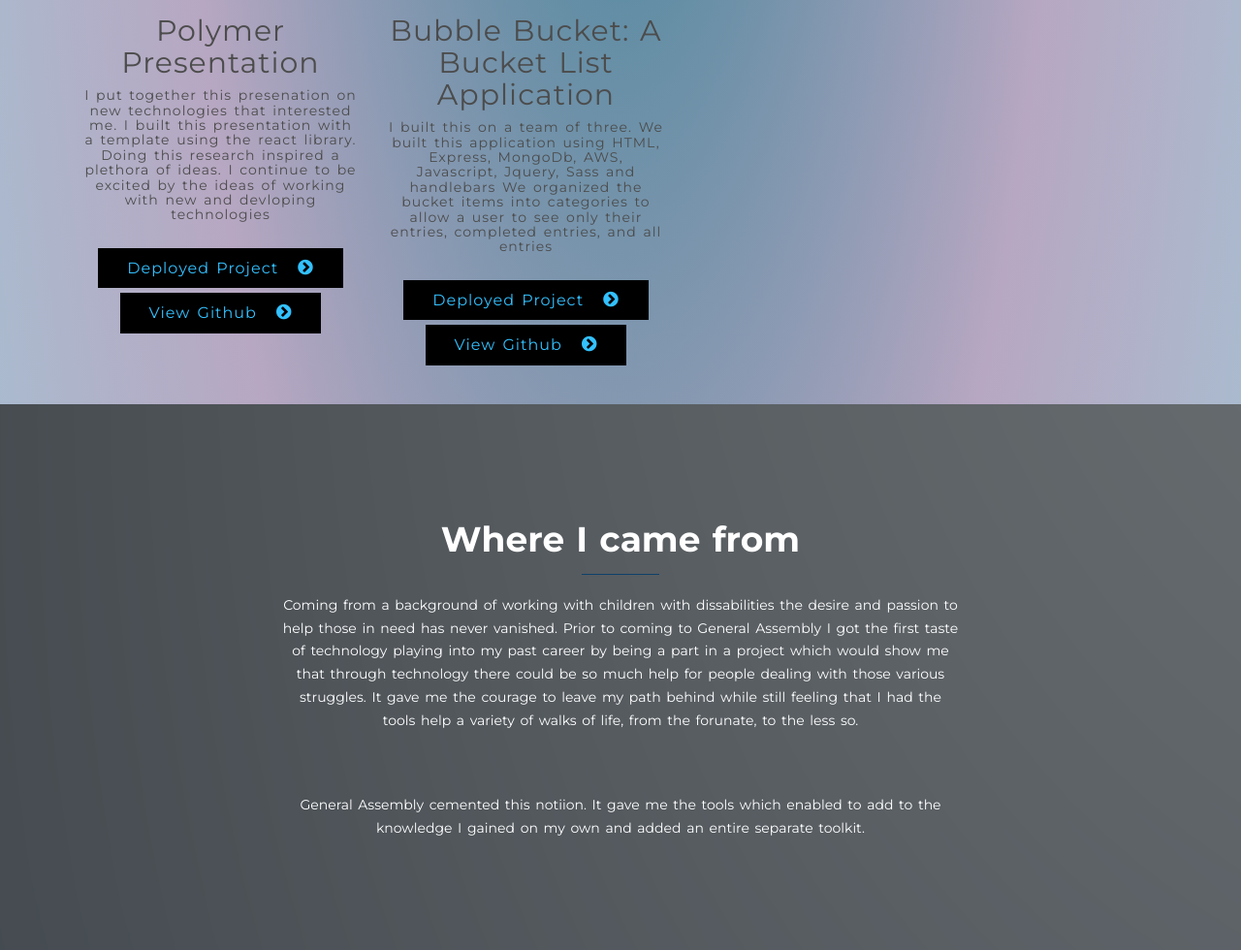
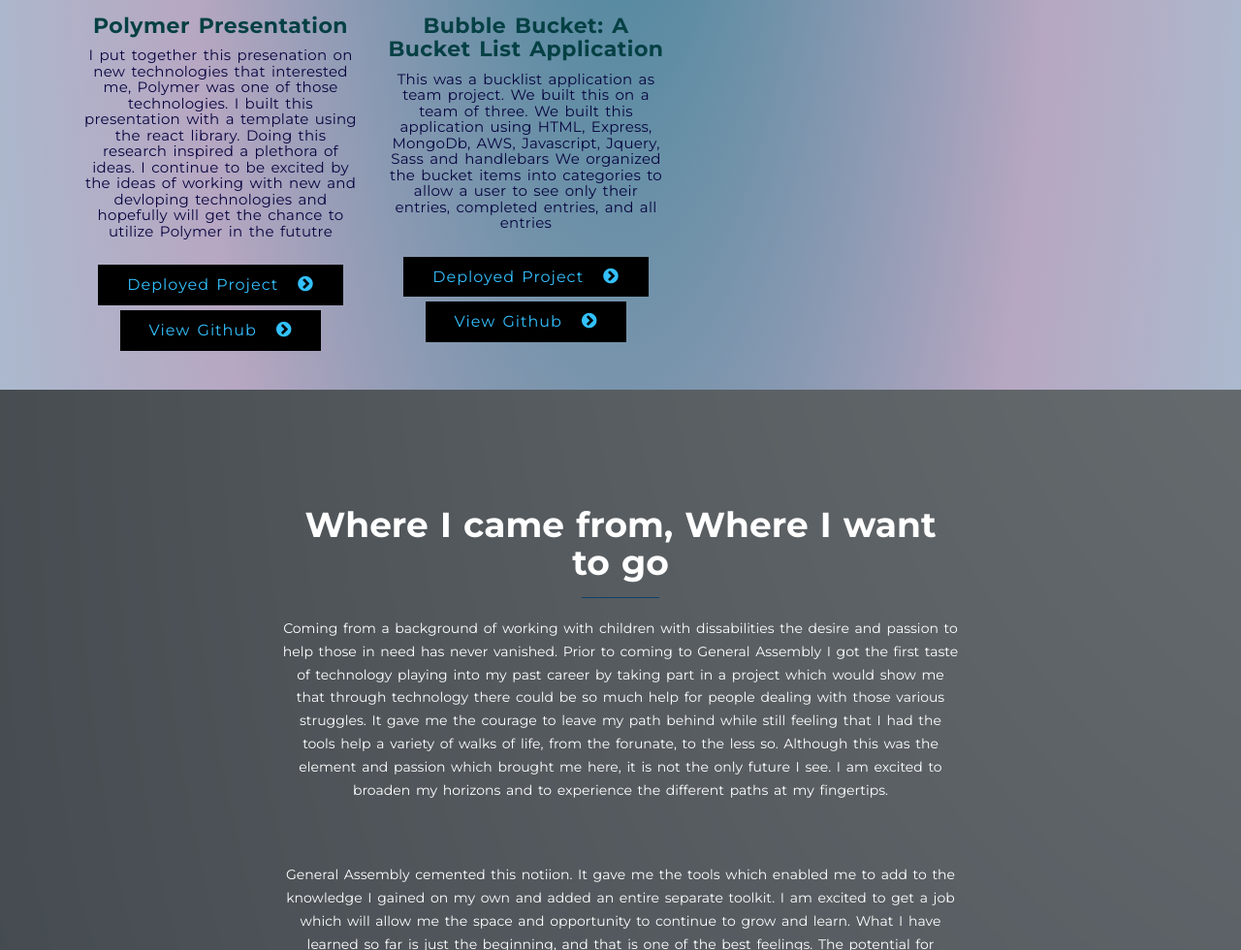
Before and after one commit to natGalynker/portfolio, a website built with webpack: page index.html in a window 1280 px wide. Shown: the part 2500-3480 px from the top of the page at 97% size. Built offline with nearby package versions, Linux system fonts and the light colour scheme.

Commit message:
Update blurbs
change h2 and h4 to different size and color

update the blurbs

```diff
--- a/css/style.css
+++ b/css/style.css
@@ -92,13 +92,31 @@ a:hover {
   color: #704EE3;
 }
 
-h1, h2, h3, h4, h5, h6 {
+h1,  h3, h5, h6 {
   font-family: 'Montserrat', sans-serif;
-  color: #4c4c4c;
+  color: #054044;
   letter-spacing: 1px;
   font-weight: 400;
 }
 
+h2 {
+  font-family: 'Montserrat', sans-serif;
+  color: #054044;
+  letter-spacing: .5px;
+  font-weight: 800;
+}
+
+h4 {
+  font-family: 'Montserrat', sans-serif;
+  color: #07043f;
+  letter-spacing: .25px;
+  font-weight: 200;
+  font-size: 15px !important;
+}
+
+.project-title {
+  font-size: 22px;
+}
 .st-member-info::after {
   content:"";
   display:table;
@@ -1853,52 +1871,21 @@ footer.site-footer a:hover {
   }
   .natalia-text {
     width: 100%;
-    height: 100%;
+    height: 10%;
     position: relative;
   }
-
-  .text-container.pull-center {
-  width: 50%;
-}
+  .text-area{
+     width: 100%;
+     height: 100%;
+     align-items: center;
+   }
+
+
 
   .about-natalia {
     font-size: 15px;
     text-align: center;
   }
-  /*.Portfolio-welcome {
-    font-size: 30px;
-    text-align: center;
-  }
-  .about-header {
-    font-size: 22px;
-    text-align: center;
-  }
-  .text-area {
-    font-size: 10px;
-    text-align: center;*/
-    /*width: 100%;
-    height: 100%;*/
-    /*color: #000;
-  }
-
-  .text-area h1 h2 {
-    text-align: center;
-    font-size: 15px;
-    color: #000;
-  }
-
-  .natalia-text {
-    text-align: center;
-  }
-
-  .Portfolio-welcome {
-    font-size: 30px;
-    text-align: center;
-  }
-  .about-header {
-    font-size: 32px;
-    text-align: center;
-  }*/
 }
 
 @media (min-width: 768px) {
--- a/index.html
+++ b/index.html
@@ -22,6 +22,8 @@
 
 	</script>
 	<link href='http://fonts.googleapis.com/css?family=Montserrat:400,700' rel='stylesheet' type='text/css'>
+	<link href="https://fonts.googleapis.com/css?family=Lato" rel="stylesheet" type="text/css">
+
 	<!-- Bootstrap -->
 	<link href="css/bootstrap.min.css" rel="stylesheet">
 	<link href="css/font-awesome.min.css" rel="stylesheet">
@@ -148,7 +150,7 @@
 
 
 									<br>
-									Thanks to General Assembly I have a more complete understanding of front-end development, and excitement at the creative potential I see
+								 	Since the program's completion I have a more complete understanding of front-end development, and excitement at the creative potential I see
 									inside myself.  I enjoy the process of solving problems, and becoming a developer has afforded me the outlet of solving real-time problems with an
 									actual end-user effect.  Seeing how different pieces are built and ultimately fit together, from idea conception through product deliverable, is
 									fascinating, challenging, and beyond all, rewarding.  This process, regardless of whether I create alone or as part of a team, and all of its
@@ -189,7 +191,7 @@
 						<div class="col-md-3">
 							<div class="st-feature">
 								<div class="st-feature-icon"><i class="fa fa-git"></i></div>
-								<strong class="st-feature-title">Ruby on Rails</strong>
+								<strong class="st-feature-title">Git</strong>
 								<p></p>
 							</div>
 						</div>
@@ -217,14 +219,14 @@
 						<div class="col-md-3">
 							<div class="st-feature">
 								<div class="st-feature-icon"><i class="fa fa-lightbulb-o"></i></div>
-								<strong class="st-feature-title">Boostrap</strong>
+								<strong class="st-feature-title">Bootstrap</strong>
 								<p></p>
 							</div>
 						</div>
 						<div class="col-md-3">
 							<div class="st-feature">
 								<div class="st-feature-icon"><i class="fa fa-cog"></i></div>
-								<strong class="st-feature-title">Javascript</strong>
+								<strong class="st-feature-title">JavaScript</strong>
 								<p></p>
 							</div>
 						</div>
@@ -238,21 +240,21 @@
 						<div class="col-md-3">
 							<div class="st-feature">
 								<div class="st-feature-icon"><i class="fa fa-slack"></i></div>
-								<strong class="st-feature-title">Ruby on Rails</strong>
+								<strong class="st-feature-title">EmberJS</strong>
 								<p></p>
 							</div>
 						</div>
 						<div class="col-md-3">
 							<div class="st-feature">
 								<div class="st-feature-icon"><i class="fa fa-file-code-o"></i></div>
-								<strong class="st-feature-title">SQL</strong>
+								<strong class="st-feature-title">AWS</strong>
 								<p></p>
 							</div>
 						</div>
 						<div class="col-md-3">
 							<div class="st-feature">
 								<div class="st-feature-icon"><i class="fa fa-share-alt-square"></i></div>
-								<strong class="st-feature-title">Ember</strong>
+								<strong class="st-feature-title">Ruby on Rails</strong>
 								<p></p>
 							</div>
 						</div>
@@ -281,10 +283,10 @@
 								<figure class="portfolio-item" data-groups='["projects"]'>
 									<img src="photos/polymer-photo.jpg" alt="" class="poly-img" />
 									<div class="hover-container">
-										<h2>Polymer Presentation</span></h2></div>
-									<h5>I put together this presenation on new technologies that interested me. I built this presentation with a
-											template using the react library. Doing this research inspired a plethora of ideas. I continue to be excited
-											by the ideas of working with new and devloping technologies</h5>
+										<h2 class="project-title">Polymer Presentation</span></h2></div>
+									<h4>I put together this presenation on new technologies that interested me, Polymer was one of those technologies.
+										I built this presentation with a template using the react library. Doing this research inspired a plethora of ideas. I continue to be excited
+											by the ideas of working with new and devloping technologies and hopefully will get the chance to utilize Polymer in the fututre</h4>
 									<p class="test-poly"></p>
 									<a target="_blank" href="http://irate-governor.surge.sh" class="btn btn-main">Deployed Project</a> <a target="_blank" href="https://github.com/natGalynker/polymer-conference" class="btn btn-main">View Github</a>
 								</figure>
@@ -295,11 +297,10 @@
 								<figure class="portfolio-item" data-groups='["projects"]'>
 									<img src="photos/bubble-bucket.jpg" alt="" class="bubble-img" />
 									<div class="hover-container">
-										<h2>Bubble Bucket: A Bucket List Application</h2></div>
-									<h5>I built this on a team of three. We built this application
-											using HTML, Express, MongoDb, AWS, Javascript, Jquery, Sass and handlebars
-										We organized the bucket items into categories to allow a user to see only their entries,
-									completed entries, and all entries</h5>
+										<h2 class="project-title">Bubble Bucket: A Bucket List Application</h2></div>
+									<h4>This was a bucklist application as team project. We built this on a team of three.
+										We built this application using HTML, Express, MongoDb, AWS, Javascript, Jquery, Sass and handlebars
+										We organized the bucket items into categories to allow a user to see only their entries, completed entries, and all entries</h4>
 									<p class="test-poly"></p>
 									<a target="_blank" href="https://justiceleaguealpha.github.io/bucketlist-project/" class="btn btn-main"> Deployed Project</a>
 									<a target="_blank" href="https://github.com/JusticeLeagueAlpha/bucketlist-project" class="btn btn-main">View Github</a>
@@ -316,13 +317,18 @@
 			<div class="row">
 				<div class="col-md-12">
 					<div class="c2a">
-						<h2>Where I came from</h2>
-						<p>Coming from a background of working with children with dissabilities the desire and passion to help those in need has never vanished. Prior to coming to General Assembly I got the first taste of technology playing into my past career by being a
-							part in a project which would show me that through technology there could be so much help for people dealing with those various struggles. It gave me the courage to leave my path behind while still feeling that I had the tools help a variety of
-							walks of life, from the forunate, to the less so.
+						<h2>Where I came from, Where I want to go</h2>
+						<p>Coming from a background of working with children with dissabilities the desire and passion to help those in need has never vanished. Prior
+							to coming to General Assembly I got the first taste of technology playing into my past career by taking part in a project which would show me
+							that through technology there could be so much help for people dealing with those various struggles. It gave me the courage to leave my path behind
+							while still feeling that I had the tools help a variety of walks of life, from the forunate, to the less so. Although this was the element and passion
+							which brought me here, it is not the only future I see. I am excited to broaden my horizons and to experience the different paths at my fingertips.
 							<br><br></p>
 						<p>
-							General Assembly cemented this notiion. It gave me the tools which enabled to add to the knowledge I gained on my own and added an entire separate toolkit.
+							General Assembly cemented this notiion. It gave me the tools which enabled me to add to the knowledge I gained on my own and added an entire separate toolkit.
+							I am excited to get a job which will allow me the space and opportunity to continue to grow and learn. What I have learned so far is just the beginning,
+							and that is one of the best feelings. The potential for growth and knowledge is never ending. Its hands down the most inspiring and driving force. I can't
+							wait to find a place that I can use these skills to benefit them and add to my knowledge in the process
 						</p>
 					</div>
 				</div>
```
